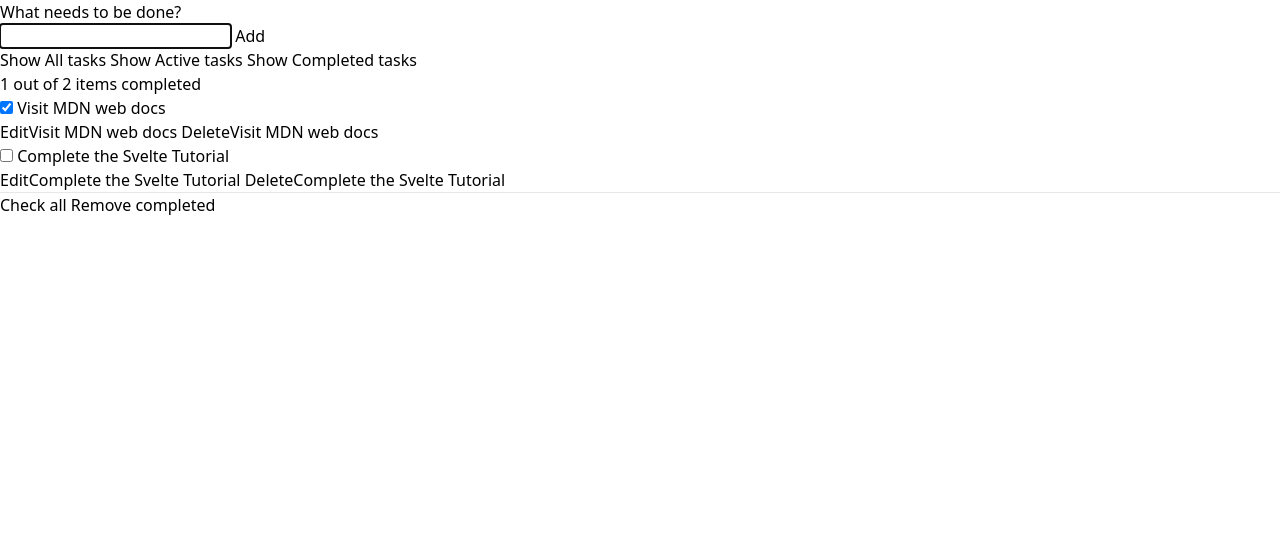
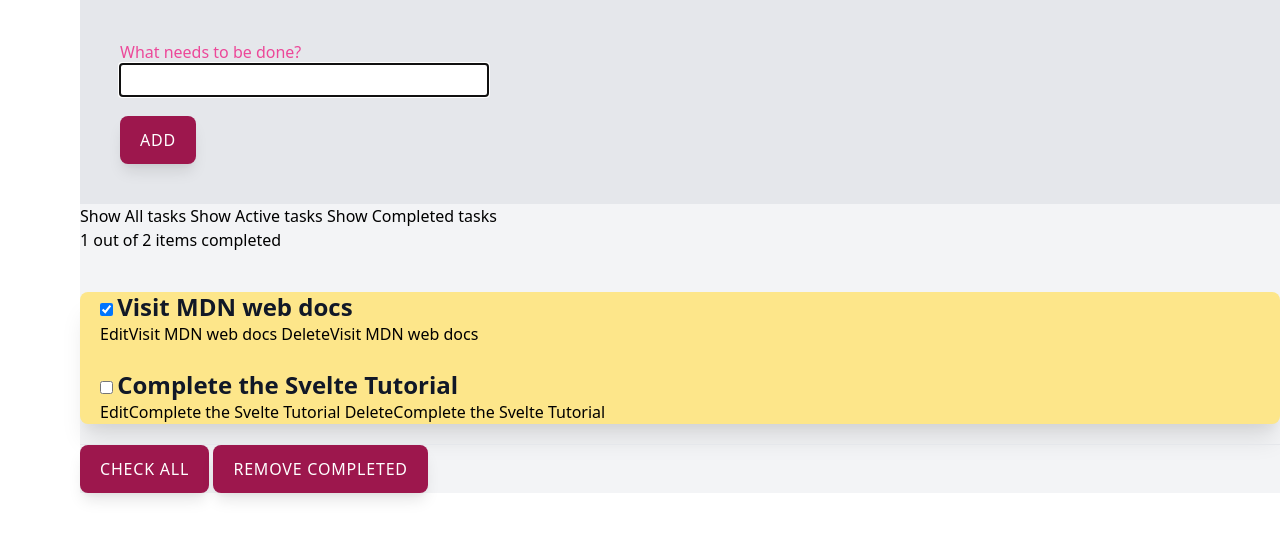
Before and after one commit to rsachdeva/todo-staticweb-sveltejs-tailwind-ts, a Svelte app: page / in a window 1280 px wide. Shown: the top 538 px of the page. Built offline with nearby package versions, Linux system fonts and the light colour scheme; the HTML template or start-up script is replaced by a standard one.

Commit message:
till lesson 2

```diff
--- a/src/list/App.svelte
+++ b/src/list/App.svelte
@@ -14,12 +14,10 @@
 </script>
 
 <style global lang="postcss">
-  /* only apply purgecss on utilities, per Tailwind docs */
-  /* purgecss start ignore */
+  /* https://github.com/tailwindlabs/tailwindcss.com/issues/578 */
+  /* https://tailwindcss.com/docs/optimizing-for-production#purging-specific-layers purges all layers by default */
   @tailwind base;
   @tailwind components;
-  /* purgecss end ignore */
-
   @tailwind utilities;
 </style>
 
--- a/src/list/Todos.svelte
+++ b/src/list/Todos.svelte
@@ -85,7 +85,7 @@
   };
 </script>
 
-<div>
+<div class="bg-gray-100 ml-20">
   <!-- NewTodo -->
   <NewTodo {autoFocus} on:addTodo={(e) => addTodo(e.detail)} />
 
@@ -95,9 +95,12 @@
   <TodosStatus bind:this={todosStatus} {todos} />
 
   <!-- Todos -->
-  <ul role="list" aria-labelledby="list-heading">
+  <ul
+    class="bg-yellow-200 pl-5 mt-10 mb-5 rounded-lg shadow-xl"
+    role="list"
+    aria-labelledby="list-heading">
     {#each filterTodos(filter, todos) as todo (todo.id)}
-      <li>
+      <li class="mt-6">
         <Todo
           {todo}
           on:remove={(e) => {
--- a/src/modify/NewTodo.svelte
+++ b/src/modify/NewTodo.svelte
@@ -31,15 +31,24 @@
 </script>
 
 <form
+  class="bg-gray-200 p-10"
   on:submit|preventDefault={addTodo}
   on:keydown={(e) => e.key === 'Escape' && onCancel()}>
-  <h2><label for="todo-0">What needs to be done?</label></h2>
+  <h2>
+    <label class="text-pink-500" for="todo-0">What needs to be done?</label>
+  </h2>
   <input
+    class="text-2xl font-bold text-gray-500"
     bind:value={name}
     bind:this={nameEl}
     use:selectOnFocus
     type="text"
     id="todo-0"
     autoComplete="off" />
-  <button type="submit" disabled={!name}>Add</button>
+  <div class="mt-5">
+    <button
+      class="px-5 py-3 rounded-lg shadow-lg bg-pink-800 text-white uppercase tracking-wider"
+      type="submit"
+      disabled={!name}>Add</button>
+  </div>
 </form>
--- a/src/modify/Todo.svelte
+++ b/src/modify/Todo.svelte
@@ -56,13 +56,16 @@
     <form
       on:submit|preventDefault={onSave}
       on:keydown={(e) => e.key === 'Escape' && onCancel()}>
-      <div>
-        <label for="todo-{todo.id}">New name for '{todo.name}'</label>
+      <div class="m-10">
+        <label
+          class="text-2xl font-bold text-indigo-500"
+          for="todo-{todo.id}">New name for '{todo.name}'</label>
         <input
           bind:value={name}
           bind:this={nameEl}
           use:selectOnFocus
           use:focusOnInit
+          class="text-2xl p-10 font-bold text-gray-500"
           type="text"
           id="todo-{todo.id}"
           autoComplete="off" />
@@ -80,11 +83,14 @@
     <!-- markup for displaying todo: checkbox, label, Edit and Delete Button -->
     <div>
       <input
+        class="p-10"
         type="checkbox"
         id="todo-{todo.id}"
         on:click={onToggle}
         checked={todo.completed} />
-      <label for="todo-{todo.id}">{todo.name}</label>
+      <label
+        class="text-2xl mb-3 font-bold text-gray-900 leading-tight"
+        for="todo-{todo.id}">{todo.name}</label>
     </div>
     <div>
       <button type="button" on:click={onEdit} use:focusEditButton>
--- a/src/modify/batch/TglAndRem.svelte
+++ b/src/modify/batch/TglAndRem.svelte
@@ -29,11 +29,13 @@
 <div>
   <button
     type="button"
+    class="px-5 py-3 rounded-lg shadow-lg bg-pink-800 text-white uppercase tracking-wider"
     disabled={todos.length === 0}
     on:click={checkAll}>{allChecked ? 'Uncheck' : 'Check'}
     all</button>
   <button
     type="button"
+    class="px-5 py-3 rounded-lg shadow-lg bg-pink-800 text-white uppercase tracking-wider"
     disabled={completedTodos === 0}
     on:click={removeCompleted}>Remove completed</button>
 </div>
--- a/tailwind.config.js
+++ b/tailwind.config.js
@@ -10,6 +10,6 @@
       "./src/**/*.svelte",
       // may also want to include base index.html
     ],
-    enabled: !production, // disable purge in dev
+    enabled: production // disable purge in dev
   },
 };
```
